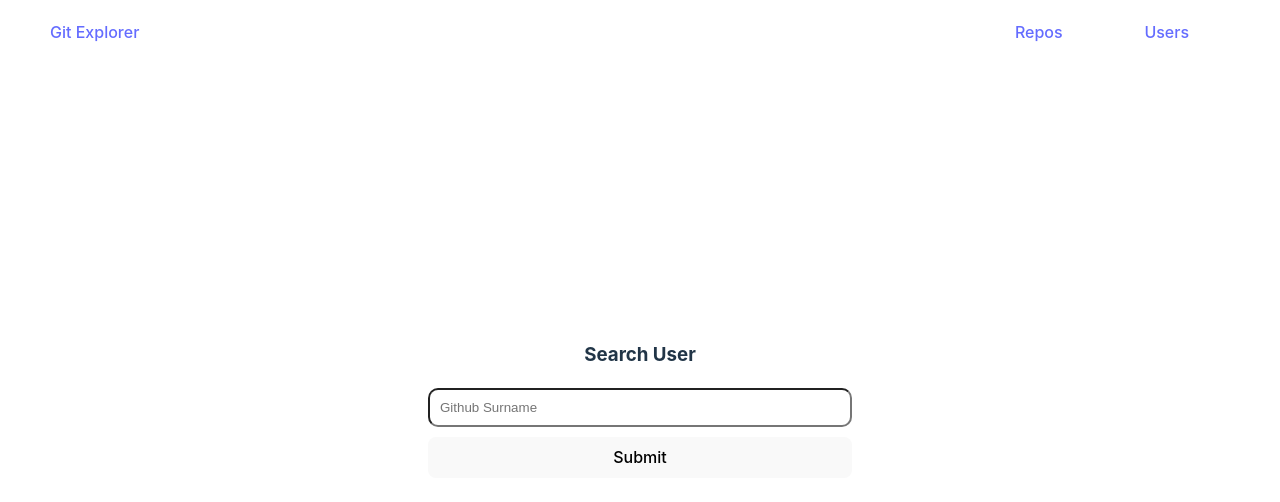
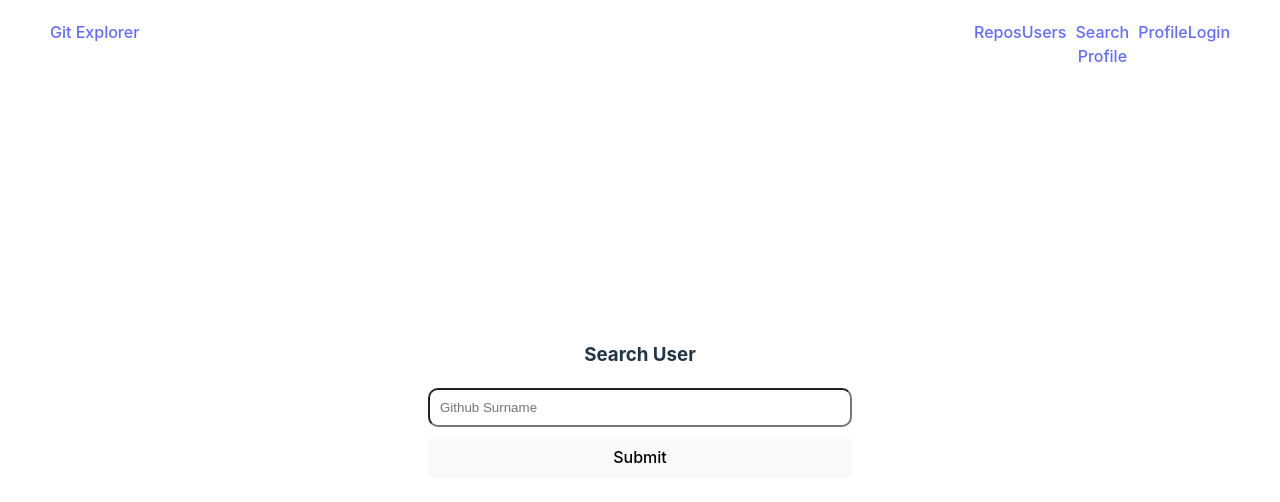
Before and after one commit to successpokhrel/ProfileExplorerApp, a React (Vite) app: page /search in a window 1280 px wide. Shown: the top 502 px of the page. Built offline with nearby package versions, Linux system fonts and the light colour scheme; the HTML template or start-up script is replaced by a standard one.

Commit message:
navbar adjusted based on logged in info

```diff
--- a/src/App.tsx
+++ b/src/App.tsx
@@ -20,7 +20,7 @@ function App() {
   return (
     <div className="App">
       <Routes>
-        <Route path="/" element={<Navbar />}>
+        <Route path="/" element={<Navbar isLogged={isLogged}/>}>
           <Route path="/" element={<Home />} />
           <Route path="/about" element={<AboutUs />} />
           <Route path="/users" element={<Users />} />
--- a/src/components/navbar.tsx
+++ b/src/components/navbar.tsx
@@ -1,7 +1,11 @@
 import { Link, Outlet } from "react-router";
 import "./styles.css";
 
-const Navbar = () => {
+interface NavbarProps {
+  isLogged: boolean
+}
+
+const Navbar = ({isLogged}: NavbarProps) => {
   return (
     <>
       <nav>
@@ -11,6 +15,9 @@ const Navbar = () => {
         <div className="link-cont">
           <Link to={'/'}>Repos</Link>
           <Link to={'/users'}>Users</Link>
+          <Link to={'/search'}>Search Profile</Link>
+          <Link to={'/authProfile'}>Profile</Link>
+          {!isLogged && <Link to={'/login'}>Login</Link>}
         </div>
       </nav>
       <Outlet/>
```
